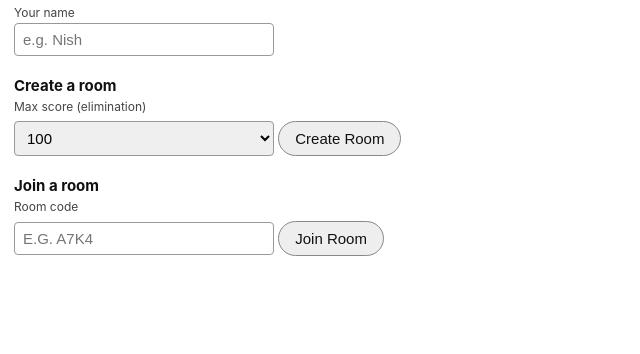
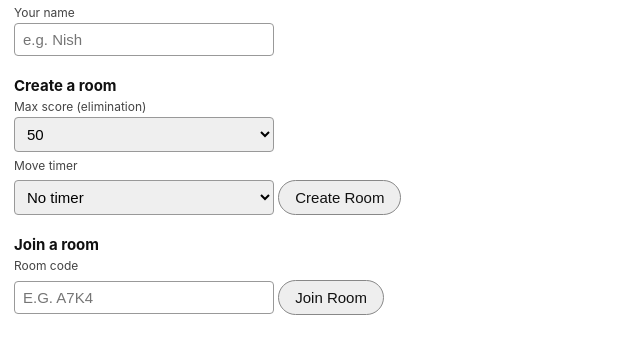
Before and after one commit to badalgupta26/Low-Stack, a website: page public/index.html in a window 1280 px wide. Shown: the part 44-398 px from the top of the page, without its empty margins (0-640 px from the left). Drawn offline with nearby package versions, Linux system fonts and the light colour scheme; no server answers.

Commit message:
Update index.html

```diff
--- a/public/index.html
+++ b/public/index.html
@@ -23,8 +23,14 @@
       <label>Max score (elimination)</label>
       <select id="select-maxscore">
         <option value="25">25</option>
-        <option value="50">50</option>
-        <option value="100" selected>100</option>
+        <option value="50" selected>50</option>
+        <option value="100">100</option>
+      </select>
+      <label>Move timer</label>
+      <select id="select-timer">
+        <option value="0" selected>No timer</option>
+        <option value="30">30 seconds</option>
+        <option value="60">60 seconds</option>
       </select>
       <button id="btn-create">Create Room</button>
     </div>
@@ -61,6 +67,7 @@
     </div>
     <div class="meta">MaxScore (<span id="meta-maxscore"></span>) &nbsp; Deck: <span id="meta-deck"></span></div>
     <div class="meta" id="meta-turn"></div>
+    <div class="meta" id="meta-timer"></div>
 
     <div class="table-area">
       <div class="pile-block">
@@ -74,7 +81,7 @@
     </div>
 
     <div class="hand-block">
-      <div class="pile-label">Your cards</div>
+      <div class="pile-label">Your cards &nbsp; <span id="hand-total"></span></div>
       <div id="hand-row" class="card-row"></div>
     </div>
 
@@ -82,6 +89,7 @@
       <button id="btn-move">Move</button>
       <button id="btn-declare">Declare</button>
     </div>
+    <p id="declare-hint" class="meta"></p>
     <p id="game-error" class="error"></p>
 
     <table class="ptable">
```
